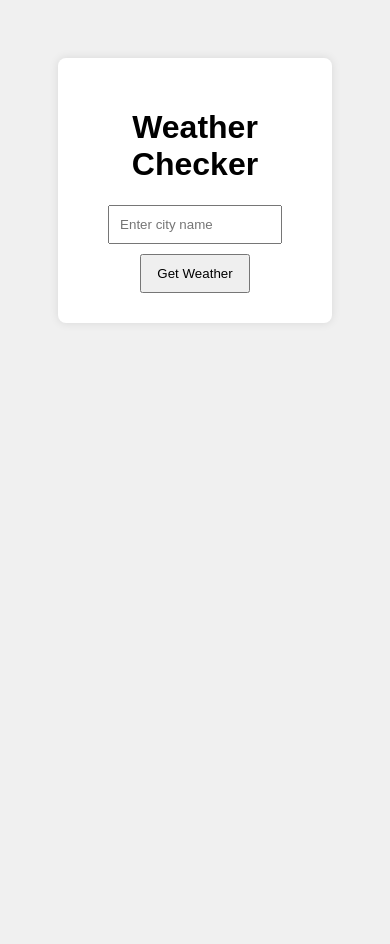
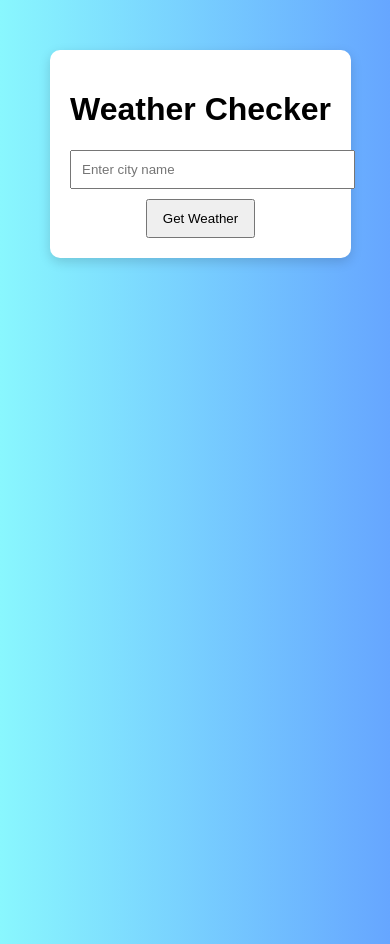
Before and after one commit to sravs2707/Weatherapp, a plain HTML site: page index1.html in a window 390 px wide. Before the commit the page ends 844 px from the top, so only its background shows below. Drawn offline with Linux system fonts and the light colour scheme.

Commit message:
Polished UI: added background, mobile styles

```diff
--- a/style.css
+++ b/style.css
@@ -2,16 +2,19 @@ body {
   font-family: Arial, sans-serif;
   text-align: center;
   padding: 50px;
-  background: #f0f0f0;
+  background: linear-gradient(to right, #89f7fe,#66a6ff);
+  margin: 0;
+  min-height: 100vh;
+
 }
 
 .container {
   background: white;
   padding: 30px;
-  border-radius: 8px;
+  border-radius: 10px;
   max-width: 400px;
   margin: auto;
-  box-shadow: 0 0 10px rgba(0, 0, 0, 0.1);
+  box-shadow: 0 4px 12px rgba(0, 0, 0, 0.15);
 }
 
 input {
@@ -24,3 +27,13 @@ button {
   padding: 10px 15px;
   cursor: pointer;
 }
+@media screen and (max-width: 600px) {
+  .container{
+    width: 90%;
+    padding: 20px;
+  }
+  input{
+    width: 100%;
+  }
+
+}
```
